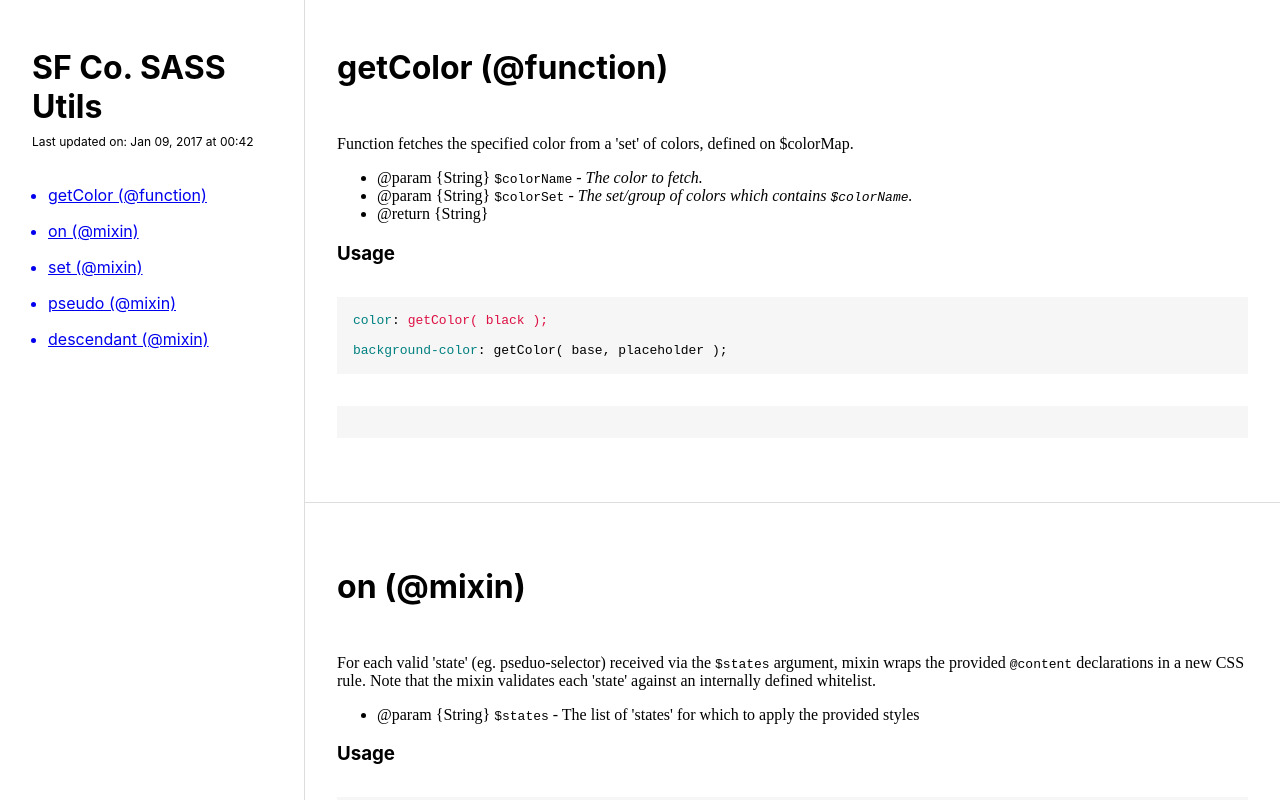
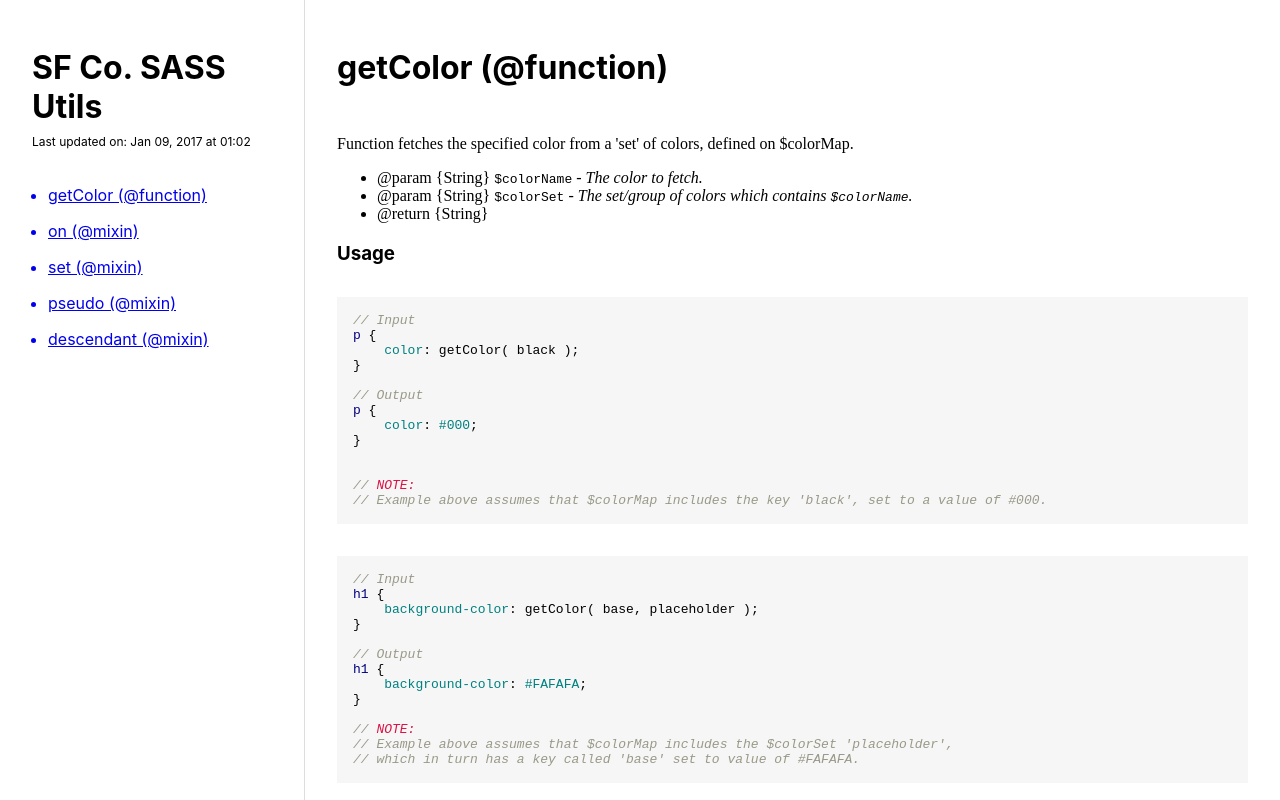
Before and after one commit to jrmykolyn/sfco-sass-utils, a website: page docs/index.html in a window 1280 px wide. Drawn offline with Linux system fonts and the light colour scheme.

Commit message:
Updated 'usage' documentation for all mixins and functions.

```diff
--- a/docs/index.html
+++ b/docs/index.html
@@ -10,7 +10,7 @@
     <nav class="psg-menu">
       <h1 class="psg-projectName">SF Co. SASS Utils</h1>
 
-      <p class="psg-updatedTime">Last updated on: <time>Jan 09, 2017 at 00:42</time></p>
+      <p class="psg-updatedTime">Last updated on: <time>Jan 09, 2017 at 01:02</time></p>
       <ul class="psg-componentList">
 
 
@@ -72,9 +72,32 @@
 <li>@return {String}</li>
 </ul>
 <h3 id="usage">Usage</h3>
-<pre><code><span class="hljs-attribute">color</span>: <span class="hljs-string">getColor( black );</span>
+<pre><code><span class="hljs-comment">// Input</span>
+<span class="hljs-tag">p</span> {
+    <span class="hljs-attribute">color</span>: <span class="hljs-function">getColor</span>( black );
+}
 
-<span class="scss"><span class="hljs-attribute">background-color</span><span class="hljs-value">: <span class="hljs-function">getColor</span>( base, placeholder );</span></span>
+<span class="hljs-comment">// Output</span>
+<span class="hljs-tag">p</span> {
+    <span class="hljs-attribute">color</span>: <span class="hljs-hexcolor">#000</span>;
+}
+
+
+<span class="hljs-comment">// <span class="hljs-doctag">NOTE:</span></span>
+<span class="hljs-comment">// Example above assumes that $colorMap includes the key 'black', set to a value of #000.</span>
+</code></pre><pre><code><span class="hljs-comment">// Input</span>
+<span class="hljs-tag">h1</span> {
+    <span class="hljs-attribute">background-color</span>: <span class="hljs-function">getColor</span>( base, placeholder );
+}
+
+<span class="hljs-comment">// Output</span>
+<span class="hljs-tag">h1</span> {
+    <span class="hljs-attribute">background-color</span>: <span class="hljs-hexcolor">#FAFAFA</span>;
+}
+
+<span class="hljs-comment">// <span class="hljs-doctag">NOTE:</span></span>
+<span class="hljs-comment">// Example above assumes that $colorMap includes the $colorSet 'placeholder',</span>
+<span class="hljs-comment">// which in turn has a key called 'base' set to value of #FAFAFA.</span>
 </code></pre>
               </div>
               <div class="psg-contents-rule">
@@ -95,9 +118,25 @@ Note that the mixin validates each &#39;state&#39; against an internally defined
 <li>@param {String} <code>$states</code> - The list of &#39;states&#39; for which to apply the provided styles</li>
 </ul>
 <h3 id="usage">Usage</h3>
-<pre><code><span class="hljs-variable">@include</span> <span class="hljs-function">on</span>( hover ) { <span class="hljs-attribute">background</span>: red; }
+<pre><code><span class="hljs-comment">// Input</span>
+<span class="hljs-tag">a</span> {
+    <span class="hljs-variable">@include</span> <span class="hljs-function">on</span>( hover ) { <span class="hljs-attribute">background</span>: red; }
+}
 
-<span class="hljs-variable">@include</span> <span class="hljs-function">on</span>( focus active ) { <span class="hljs-attribute">margin-right</span>: <span class="hljs-number">10px</span>; }
+<span class="hljs-comment">// Output</span>
+<span class="hljs-tag">a</span><span class="hljs-pseudo">:hover</span> {
+    <span class="hljs-attribute">background</span>: red;
+}
+</code></pre><pre><code><span class="hljs-comment">// Input</span>
+<span class="hljs-tag">a</span> {
+    <span class="hljs-variable">@include</span> <span class="hljs-function">on</span>( focus active ) { <span class="hljs-attribute">margin-right</span>: <span class="hljs-number">10px</span>; }
+}
+
+<span class="hljs-comment">// Output</span>
+<span class="hljs-tag">a</span><span class="hljs-pseudo">:focus</span>,
+<span class="hljs-tag">a</span><span class="hljs-pseudo">:active</span> {
+    <span class="hljs-attribute">margin-right</span>: <span class="hljs-number">10px</span>;
+}
 </code></pre>
               </div>
               <div class="psg-contents-rule">
@@ -118,11 +157,26 @@ The value of each declaration is set to <code>$value</code>.</p>
 <li>@param {String|Number} <code>$value</code></li>
 </ul>
 <h3 id="usage">Usage</h3>
-<pre><code>@include <span class="hljs-keyword">set</span>( margin padding, <span class="hljs-number">0</span> );
+<pre><code><span class="hljs-comment">// Input</span>
+<span class="hljs-tag">p</span> {
+    <span class="hljs-variable">@include</span> <span class="hljs-function">set</span>( margin padding, <span class="hljs-number">0</span> );
+}
 
-@include <span class="hljs-keyword">set</span>( margin-top margin-bottom padding-right padding-left, <span class="hljs-number">2</span><span class="hljs-comment">rem );</span>
+<span class="hljs-comment">// Output</span>
+<span class="hljs-tag">p</span> {
+    <span class="hljs-attribute">margin</span>: <span class="hljs-number">0</span>;
+    <span class="hljs-attribute">padding</span>: <span class="hljs-number">0</span>;
+}
+</code></pre><pre><code><span class="hljs-comment">// Input</span>
+img {
+    @include <span class="hljs-built_in">set</span>( <span class="hljs-built_in">min</span>-<span class="hljs-variable">height</span> <span class="hljs-built_in">max</span>-<span class="hljs-variable">height</span>, <span class="hljs-number">100</span>% );
+}
 
-@include <span class="hljs-keyword">set</span>( min-height max-height, <span class="hljs-number">100</span>% );
+<span class="hljs-comment">// Output</span>
+img {
+    <span class="hljs-built_in">min</span>-<span class="hljs-variable">height</span>: <span class="hljs-number">100</span>%;
+    <span class="hljs-built_in">max</span>-<span class="hljs-variable">height</span>: <span class="hljs-number">100</span>%;
+}
 </code></pre>
               </div>
               <div class="psg-contents-rule">
@@ -143,7 +197,18 @@ Note that the mixin validates each &#39;element&#39; against an internally defin
 <li>@param {String} <code>$elements</code></li>
 </ul>
 <h3 id="usage">Usage</h3>
-<pre><code><span class="hljs-variable">@include</span> <span class="hljs-function">pseudo</span>( before ) {
+<pre><code><span class="hljs-comment">// Input</span>
+<span class="hljs-tag">div</span> {
+    <span class="hljs-variable">@include</span> <span class="hljs-function">pseudo</span>( before ) {
+        <span class="hljs-attribute">content</span>: <span class="hljs-string">'This is my before element content'</span>;
+        <span class="hljs-attribute">display</span>: block;
+        <span class="hljs-attribute">color</span>: white;
+        <span class="hljs-attribute">background-color</span>: black;
+    }
+}
+
+<span class="hljs-comment">// Output</span>
+<span class="hljs-tag">div</span><span class="hljs-pseudo">::before</span> {
     <span class="hljs-attribute">content</span>: <span class="hljs-string">'This is my before element content'</span>;
     <span class="hljs-attribute">display</span>: block;
     <span class="hljs-attribute">color</span>: white;
@@ -169,7 +234,17 @@ Note that the mixin validates each &#39;descendant keyword&#39; against an inter
 <li>@param {String} <code>$descendants</code></li>
 </ul>
 <h3 id="usage">Usage</h3>
-<pre><code><span class="hljs-variable">@include</span> <span class="hljs-function">descendant</span>( first ) {
+<pre><code><span class="hljs-comment">// Input</span>
+<span class="hljs-tag">section</span> {
+    <span class="hljs-variable">@include</span> <span class="hljs-function">descendant</span>( first last ) {
+        <span class="hljs-attribute">color</span>: blue;
+        <span class="hljs-attribute">margin-bottom</span>: <span class="hljs-number">30px</span>;
+    }
+}
+
+<span class="hljs-comment">// Output</span>
+<span class="hljs-tag">section</span> &gt; *<span class="hljs-pseudo">:first-child</span>,
+<span class="hljs-tag">section</span> &gt; *<span class="hljs-pseudo">:last-child</span>, {
     <span class="hljs-attribute">color</span>: blue;
     <span class="hljs-attribute">margin-bottom</span>: <span class="hljs-number">30px</span>;
 }
```
Also changed, not shown: functions/get-color/_get-color.scss (+27 -2 lines), mixins/descendant/_descendant.scss (+11 -1 lines), mixins/on/_on.scss (+20 -2 lines), mixins/pseudo/_pseudo.scss (+12 -1 lines), mixins/set/_set.scss (+20 -3 lines).
